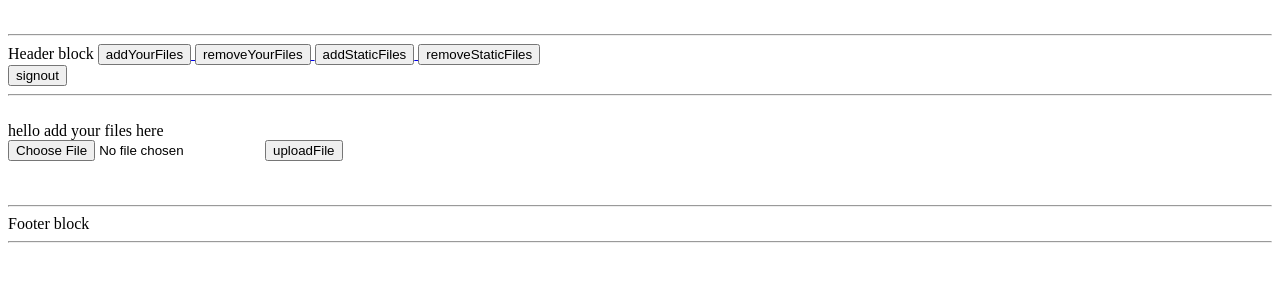
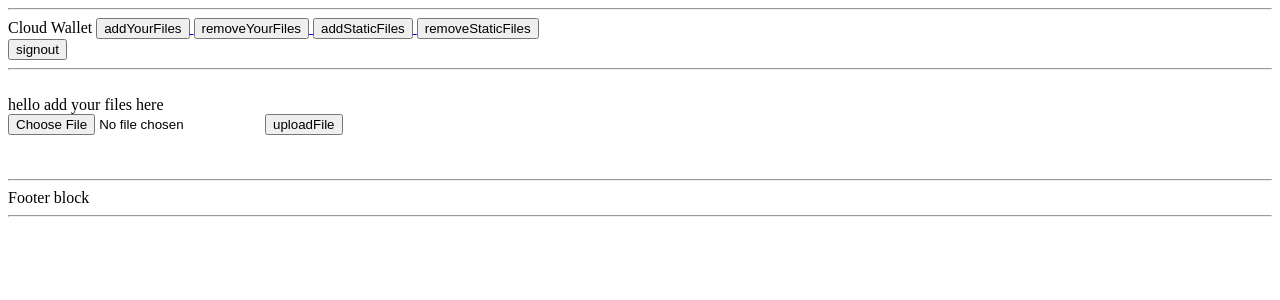
Before and after one commit to SaaraniV/Finalyear-Cloud-wallet, a Flask app: page /addYourFiles in a window 1280 px wide. Shown: the top 300 px of the page. Run offline with Flask 3, Linux system fonts and the light colour scheme.

Commit message:
vishnu ravi

```diff
--- /dev/null
+++ b/Project/static/home.css
@@ -0,0 +1,3 @@
+body{
+    background-color: black;
+}
--- a/Project/templates/boiler.html
+++ b/Project/templates/boiler.html
@@ -4,9 +4,8 @@
     </head>
 
     <body>
-        <br>
         <hr>
-        Header block
+        Cloud Wallet
 
         <a href="/addYourFiles">   <button>addYourFiles</button>           </a>
 
--- a/Project/templates/home.html
+++ b/Project/templates/home.html
@@ -1,6 +1,7 @@
 {% extends "boiler.html" %}
 
 {% block content %}
+<link rel="stylesheet" href="static/home.css">
 
 <h1>Here are your files</h1>
 
```
